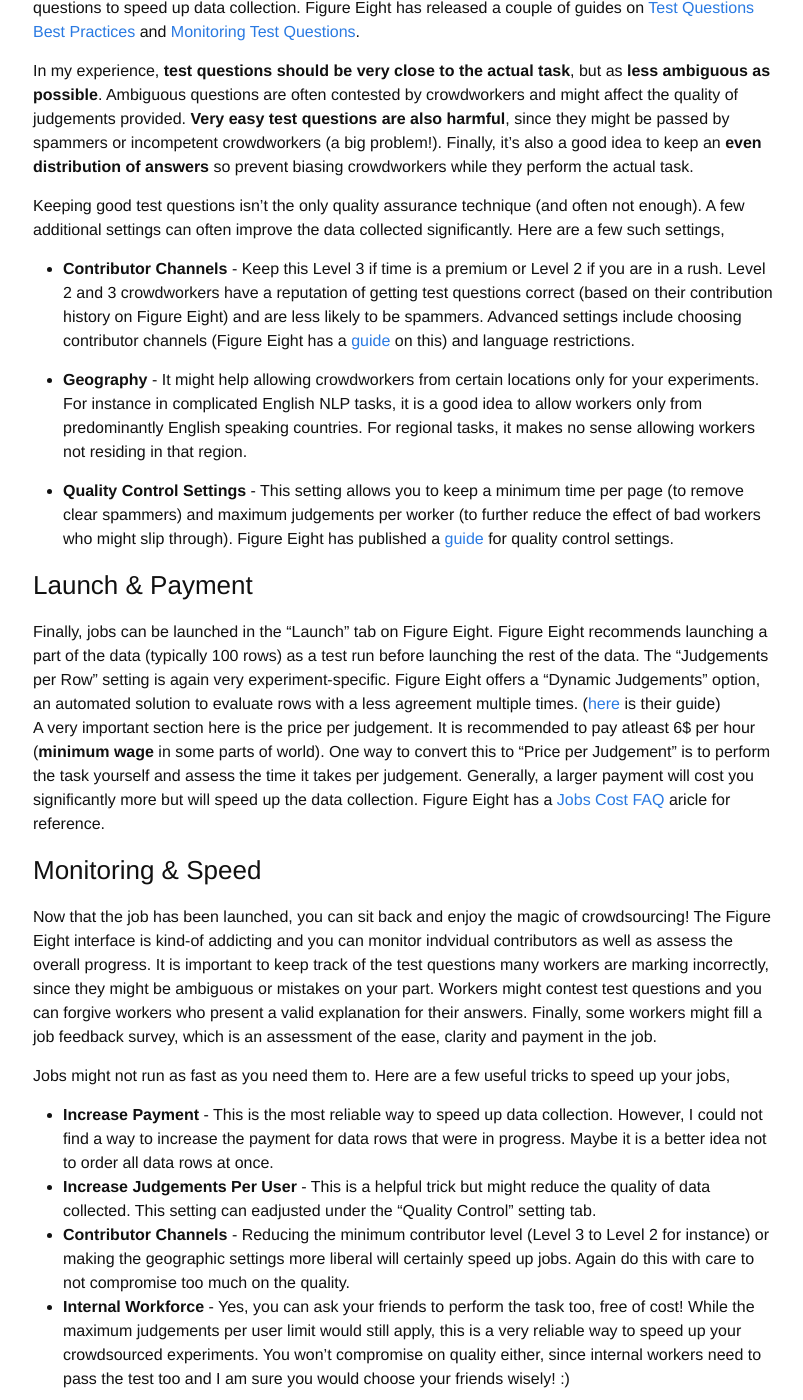
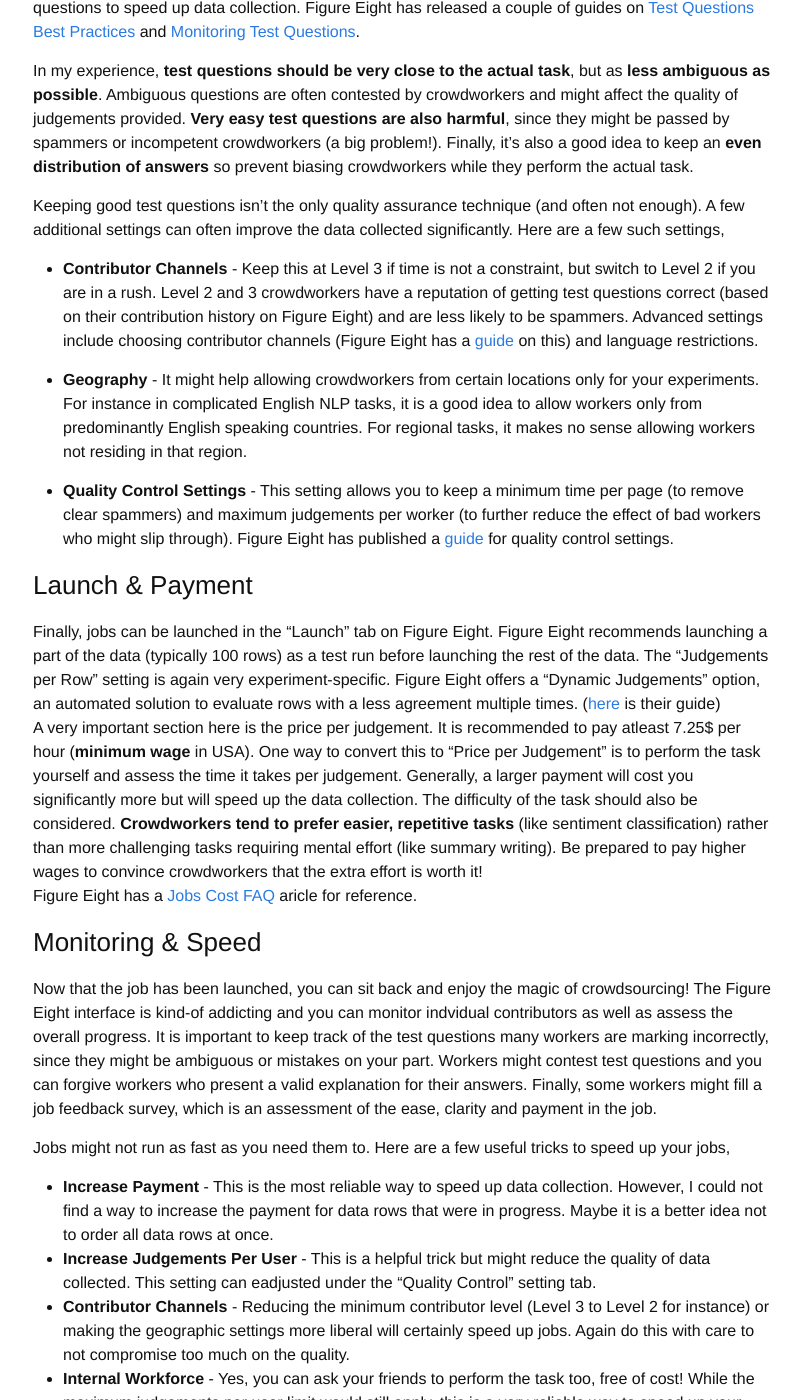
Before and after one commit to martiansideofthemoon/martiansideofthemoon.github.io, a Jekyll site: the page built from _posts/2018-06-02-crowd-sourcing.markdown, in a window 1280 px wide and 1400 px high, scrolled down 2133 px. Shown: the whole window, without its empty margins (237-1040 px from the left). Built offline with Jekyll 4.4.1, drawn with Linux system fonts in a browser that asks for light colours; comment, search, counter and statistics services are not loaded.

Commit message:
updating payments section

```diff
--- a/_posts/2018-06-02-crowd-sourcing.markdown
+++ b/_posts/2018-06-02-crowd-sourcing.markdown
@@ -45,7 +45,7 @@ In my experience, **test questions should be very close to the actual task**, bu
 
 Keeping good test questions isn't the only quality assurance technique (and often not enough). A few additional settings can often improve the data collected significantly. Here are a few such settings,
 
-* **Contributor Channels** - Keep this Level 3 if time is a premium or Level 2 if you are in a rush. Level 2 and 3 crowdworkers have a reputation of getting test questions correct (based on their contribution history on Figure Eight) and are less likely to be spammers. Advanced settings include choosing contributor channels (Figure Eight has a [guide](https://success.figure-eight.com/hc/en-us/articles/203219195-Job-Settings-Guide-To-Contributors-Channels-Page) on this) and language restrictions.
+* **Contributor Channels** - Keep this at Level 3 if time is not a constraint, but switch to Level 2 if you are in a rush. Level 2 and 3 crowdworkers have a reputation of getting test questions correct (based on their contribution history on Figure Eight) and are less likely to be spammers. Advanced settings include choosing contributor channels (Figure Eight has a [guide](https://success.figure-eight.com/hc/en-us/articles/203219195-Job-Settings-Guide-To-Contributors-Channels-Page) on this) and language restrictions.
 
 * **Geography** - It might help allowing crowdworkers from certain locations only for your experiments. For instance in complicated English NLP tasks, it is a good idea to allow workers only from predominantly English speaking countries. For regional tasks, it makes no sense allowing workers not residing in that region.
 
@@ -54,7 +54,8 @@ Keeping good test questions isn't the only quality assurance technique (and ofte
 ### Launch & Payment
 
 Finally, jobs can be launched in the "Launch" tab on Figure Eight. Figure Eight recommends launching a part of the data (typically 100 rows) as a test run before launching the rest of the data. The "Judgements per Row" setting is again very experiment-specific. Figure Eight offers a "Dynamic Judgements" option, an automated solution to evaluate rows with a less agreement multiple times. ([here](https://success.figure-eight.com/hc/en-us/articles/203219205-Job-Settings-Guide-to-Dynamic-Judgments) is their guide)
-A very important section here is the price per judgement. It is recommended to pay atleast 6$ per hour (**minimum wage** in some parts of world). One way to convert this to "Price per Judgement" is to perform the task yourself and assess the time it takes per judgement. Generally, a larger payment will cost you significantly more but will speed up the data collection. Figure Eight has a [Jobs Cost FAQ](https://success.figure-eight.com/hc/en-us/articles/202703165-Get-Results-Job-Costs) aricle for reference.
+A very important section here is the price per judgement. It is recommended to pay atleast 7.25$ per hour (**minimum wage** in USA). One way to convert this to "Price per Judgement" is to perform the task yourself and assess the time it takes per judgement. Generally, a larger payment will cost you significantly more but will speed up the data collection. The difficulty of the task should also be considered. **Crowdworkers tend to prefer easier, repetitive tasks** (like sentiment classification) rather than more challenging tasks requiring mental effort (like summary writing). Be prepared to pay higher wages to convince crowdworkers that the extra effort is worth it!
+Figure Eight has a [Jobs Cost FAQ](https://success.figure-eight.com/hc/en-us/articles/202703165-Get-Results-Job-Costs) aricle for reference.
 
 ### Monitoring & Speed
 
```
